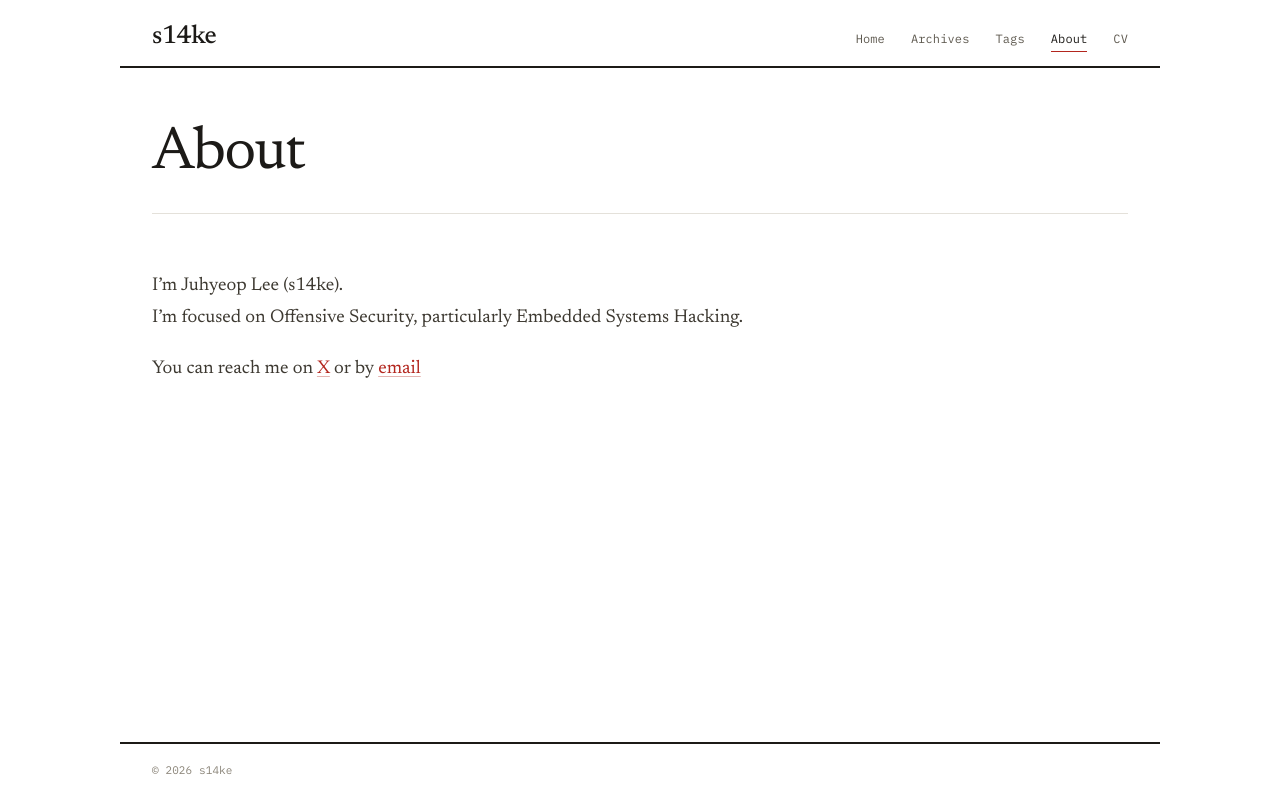
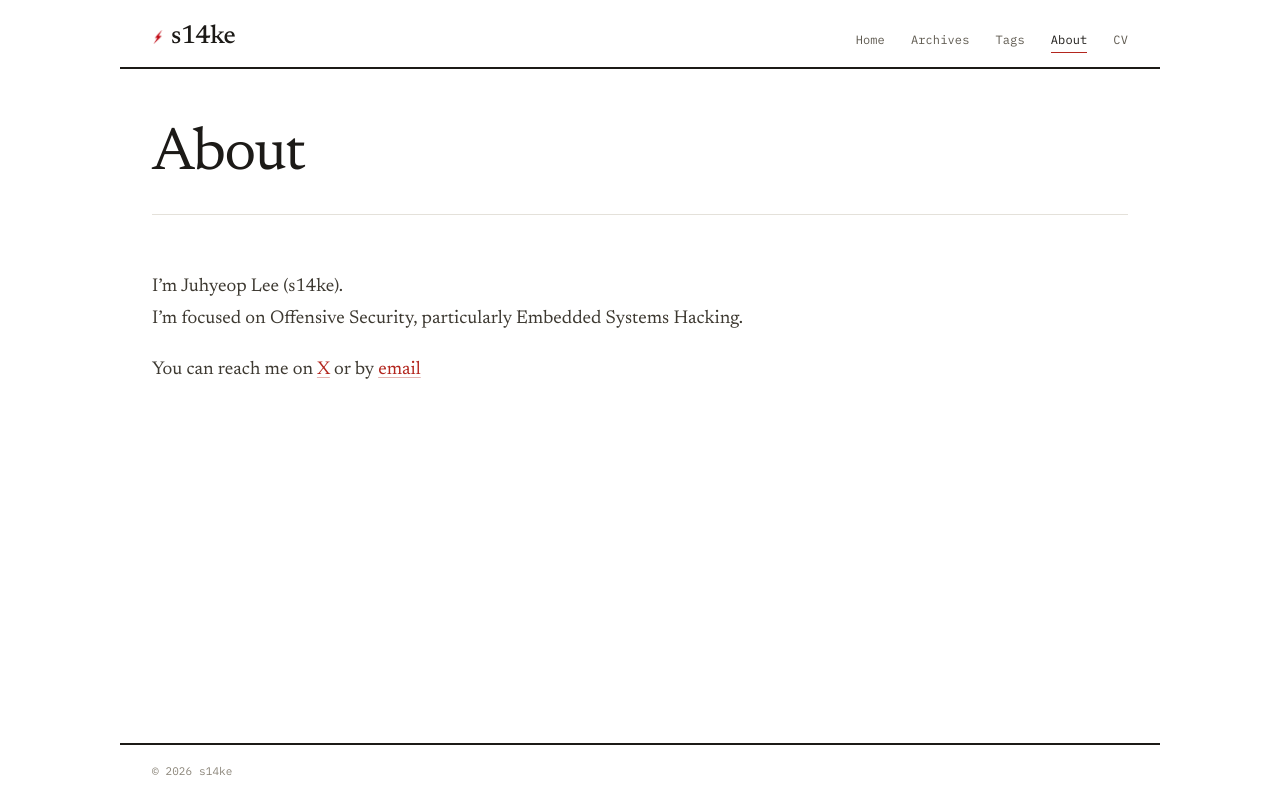
Before and after one commit to s14ke/s14ke.github.io, a plain HTML site: page about/index.html in a window 1280 px wide. Drawn offline with nearby package versions, Linux system fonts and the light colour scheme.

Commit message:
Site updated: 2026-09-01 23:46:51

```diff
--- a/about/index.html
+++ b/about/index.html
@@ -25,7 +25,10 @@
   <div class="progress-bar" id="progress-bar" aria-hidden="true"></div>
   <header class="site-header">
   <div class="header-inner">
-    <a href="/" class="logo" aria-label="s14ke home">s14ke</a>
+    <a href="/" class="logo" aria-label="s14ke home">
+      <img class="logo-bolt" src="/images/logo-bolt.png" alt="">
+      <span>s14ke</span>
+    </a>
     <nav class="site-nav" aria-label="Primary">
       <a href="/" class="nav-link">Home</a>
       <a href="/archives/" class="nav-link">Archives</a>
@@ -42,7 +45,7 @@
   </section>
   <div class="about-content post-content" id="post-content">
     <p>I’m Juhyeop Lee (s14ke).<br>I’m focused on Offensive Security, particularly Embedded Systems Hacking.</p>
-<p>You can reach me on <a target="_blank" rel="noopener" href="https://x.com/s14ke_">X</a> or by <a href="mailto:&#x6c;&#x65;&#x65;&#106;&#x75;&#104;&#x31;&#x36;&#50;&#49;&#64;&#103;&#109;&#x61;&#105;&#108;&#46;&#x63;&#x6f;&#109;">email</a></p>
+<p>You can reach me on <a target="_blank" rel="noopener" href="https://x.com/s14ke_">X</a> or by <a href="mailto:&#108;&#x65;&#101;&#106;&#x75;&#104;&#49;&#54;&#x32;&#x31;&#64;&#x67;&#109;&#97;&#x69;&#x6c;&#x2e;&#99;&#x6f;&#x6d;">email</a></p>
 
   </div>
 </main>
--- a/css/main.css
+++ b/css/main.css
@@ -36,7 +36,8 @@ body:not([data-page="post"]) .progress-bar { display: none; }
 .site-header { position: sticky; top: 0; z-index: 40; background: var(--bg); }
 .header-inner, .main-container, .footer-inner { max-width: var(--content-w); margin: 0 auto; padding-left: 32px; padding-right: 32px; }
 .header-inner { display: flex; align-items: baseline; justify-content: space-between; gap: 24px; padding-top: 24px; padding-bottom: 14px; border-bottom: 2px solid var(--line-strong); }
-.logo { font-family: var(--serif); font-size: 26px; font-weight: 500; letter-spacing: -0.02em; line-height: 1; color: var(--text); }
+.logo { display: inline-flex; align-items: center; gap: 4px; font-family: var(--serif); font-size: 26px; font-weight: 500; letter-spacing: -0.02em; line-height: 1; color: var(--text); }
+.logo-bolt { width: 15px; height: auto; flex: none; }
 .site-nav { display: flex; align-items: baseline; gap: 26px; }
 .nav-link { display: inline-block; padding-bottom: 3px; border-bottom: 1px solid transparent; color: var(--muted); font-family: var(--mono); font-size: 12px; letter-spacing: 0.01em; transition: color 0.15s ease, border-color 0.15s ease; }
 .nav-link:hover { color: var(--text); }
```
Also changed, not shown: 2026/03/30/Tearing-Down-eCos-RTOS-Embedded-System/index.html (+4 -1 lines), 2026/04/07/Tearing-Down-eCos-RTOS-Embedded-System-KR/index.html (+4 -1 lines), 2026/06/14/CVE-2026-6250/index.html (+4 -1 lines), 2026/06/16/CVE-2026-6250-KR/index.html (+4 -1 lines), 404.html (+4 -1 lines), archives/2026/03/index.html (+4 -1 lines), archives/2026/04/index.html (+4 -1 lines), archives/2026/06/index.html (+4 -1 lines), archives/2026/index.html (+4 -1 lines), archives/index.html (+4 -1 lines), index.html (+4 -1 lines), tags/0-Day/index.html (+4 -1 lines), tags/IoT/index.html (+4 -1 lines), tags/RTOS/index.html (+4 -1 lines), 2 more files.
